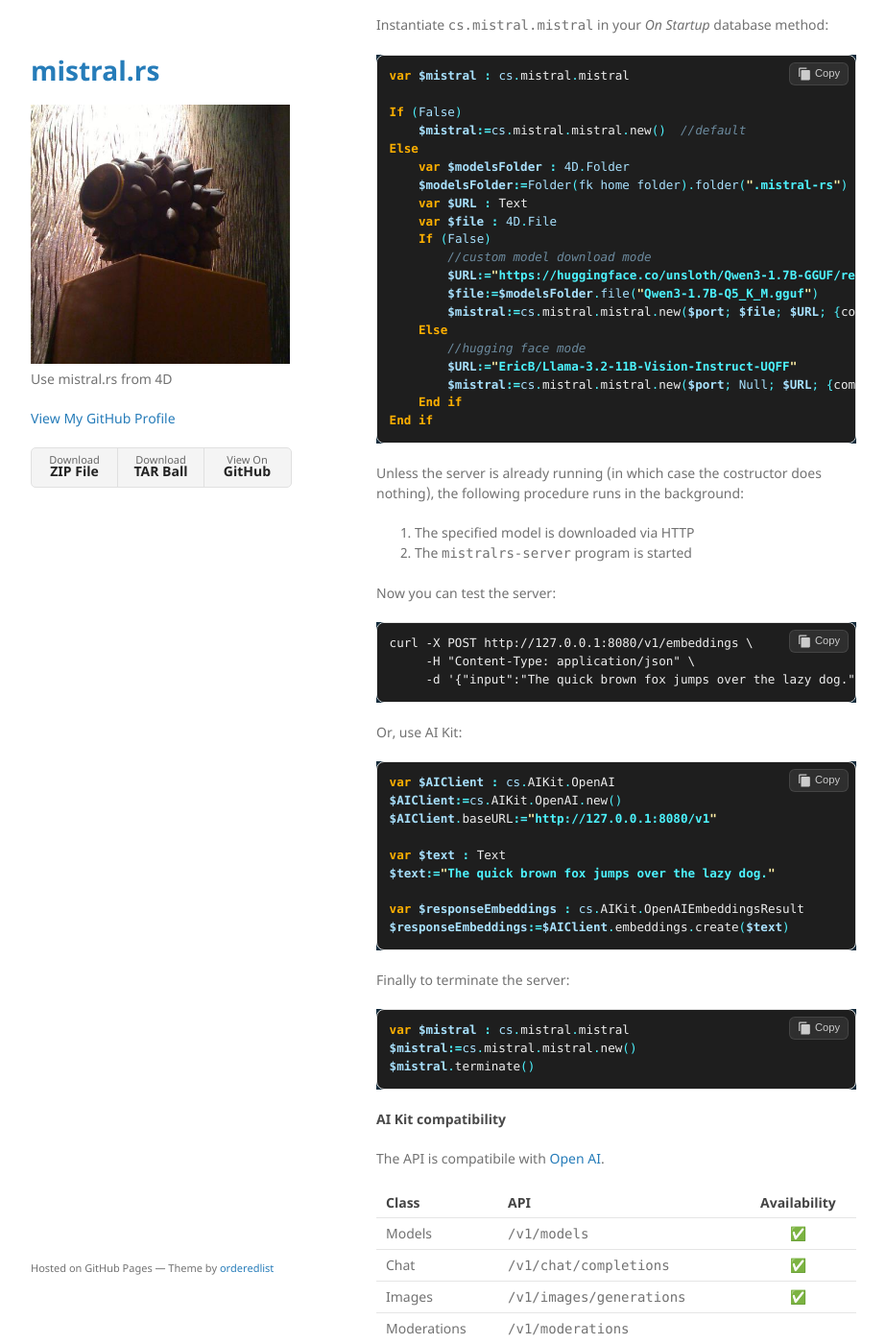
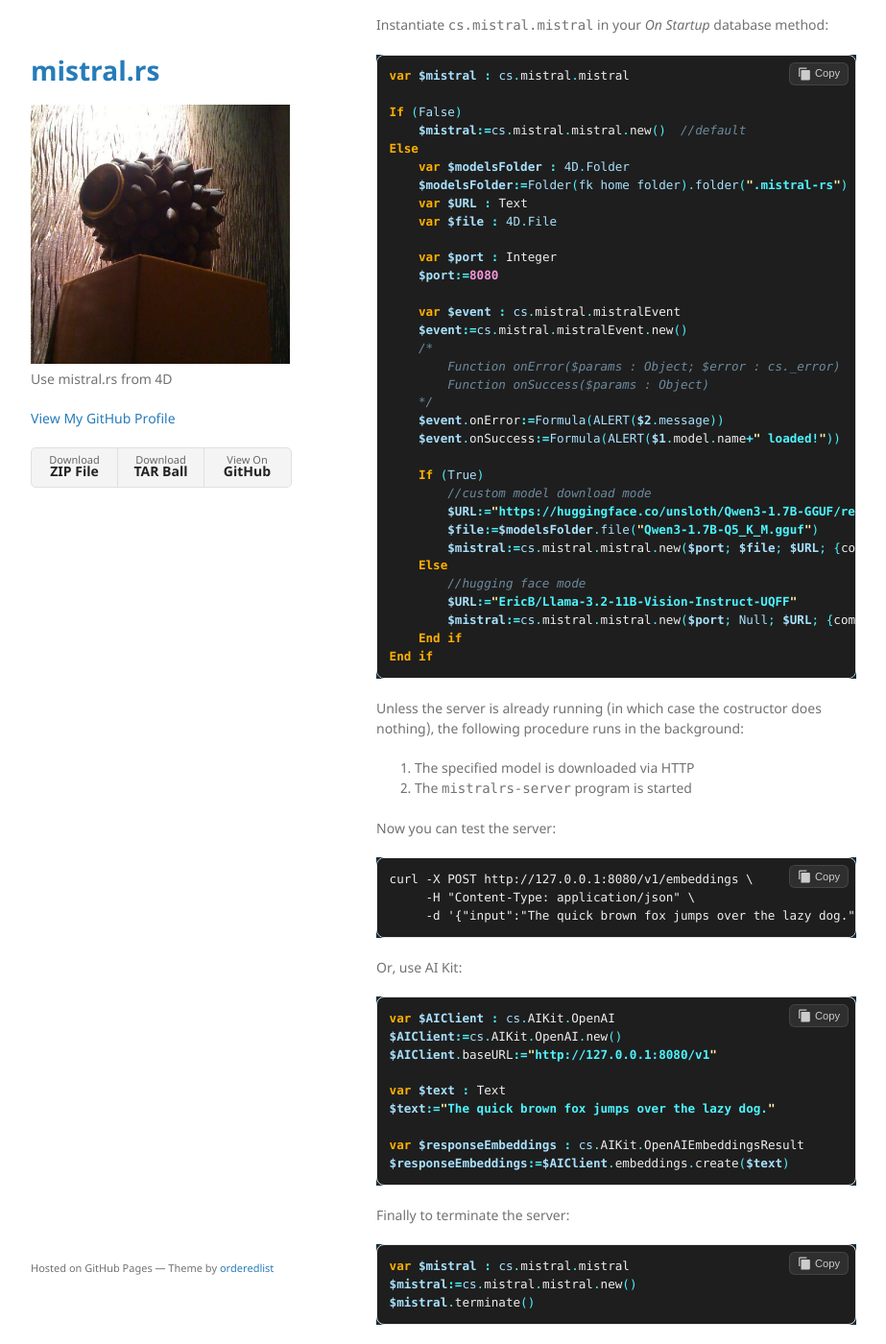
Before and after one commit to miyako/mistral-rs, a Jekyll site: the page built from index.md, in a window 1280 px wide and 1400 px high, scrolled down 470 px. Shown: the whole window at 96% size, without its empty margins (178-1101 px from the left). Built offline with Jekyll 4.4.1, drawn with Linux system fonts in a browser that asks for light colours; some of the changed text lies outside the part shown.

Commit message:
Update index.md

````diff
--- a/index.md
+++ b/index.md
@@ -31,15 +31,28 @@ Else
     $modelsFolder:=Folder(fk home folder).folder(".mistral-rs")
     var $URL : Text
     var $file : 4D.File
-    If (False)
+
+    var $port : Integer
+    $port:=8080
+
+    var $event : cs.mistral.mistralEvent
+    $event:=cs.mistral.mistralEvent.new()
+    /*
+        Function onError($params : Object; $error : cs._error)
+        Function onSuccess($params : Object)
+    */
+    $event.onError:=Formula(ALERT($2.message))
+    $event.onSuccess:=Formula(ALERT($1.model.name+" loaded!"))
+
+    If (True)
         //custom model download mode
         $URL:="https://huggingface.co/unsloth/Qwen3-1.7B-GGUF/resolve/main/Qwen3-1.7B-Q5_K_M.gguf"
         $file:=$modelsFolder.file("Qwen3-1.7B-Q5_K_M.gguf")
-        $mistral:=cs.mistral.mistral.new($port; $file; $URL; {command: "gguf"}; Formula(ALERT(This.file.name+($1.success ? " started!" : " did not start..."))))
+        $mistral:=cs.mistral.mistral.new($port; $file; $URL; {command: "gguf"}; $event)
     Else
         //hugging face mode
         $URL:="EricB/Llama-3.2-11B-Vision-Instruct-UQFF"
-        $mistral:=cs.mistral.mistral.new($port; Null; $URL; {command: "vision-plain"}; Formula(ALERT(This.file.name+($1.success ? " started!" : " did not start..."))))
+        $mistral:=cs.mistral.mistral.new($port; Null; $URL; {command: "vision-plain"}; $event)
     End if
 End if
 ```
@@ -78,19 +91,6 @@ var $mistral : cs.mistral.mistral
 $mistral:=cs.mistral.mistral.new()
 $mistral.terminate()
 ```
-
-#### AI Kit compatibility
-
-The API is compatibile with [Open AI](https://platform.openai.com/docs/api-reference/embeddings).
-
-|Class|API|Availability|
-|-|-|:-:|
-|Models|`/v1/models`|✅|
-|Chat|`/v1/chat/completions`|✅|
-|Images|`/v1/images/generations`|✅|
-|Moderations|`/v1/moderations`||
-|Embeddings|`/v1/embeddings`|✅|
-|Files|`/v1/files`||
 
 #### Models
 
````
Also changed, not shown: other parts of index.md (+13 -0 lines).
